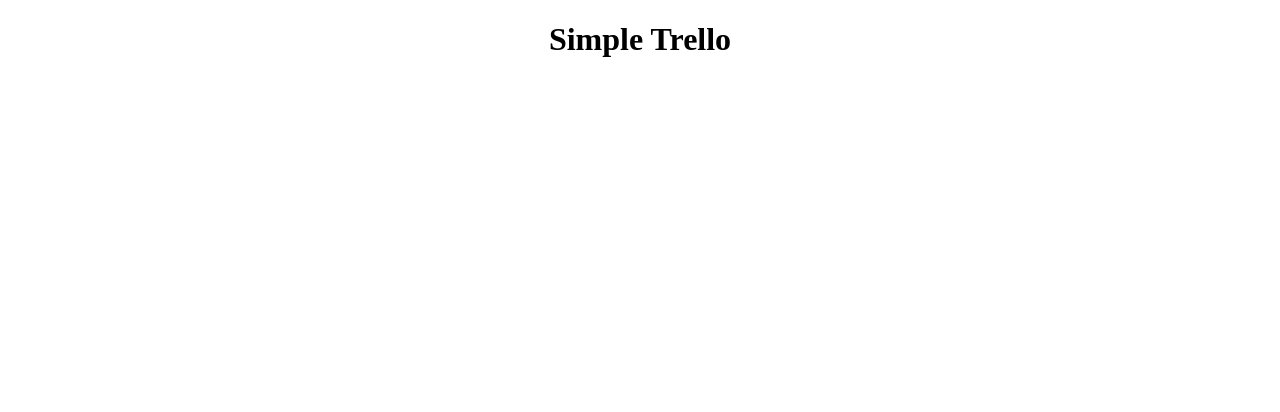
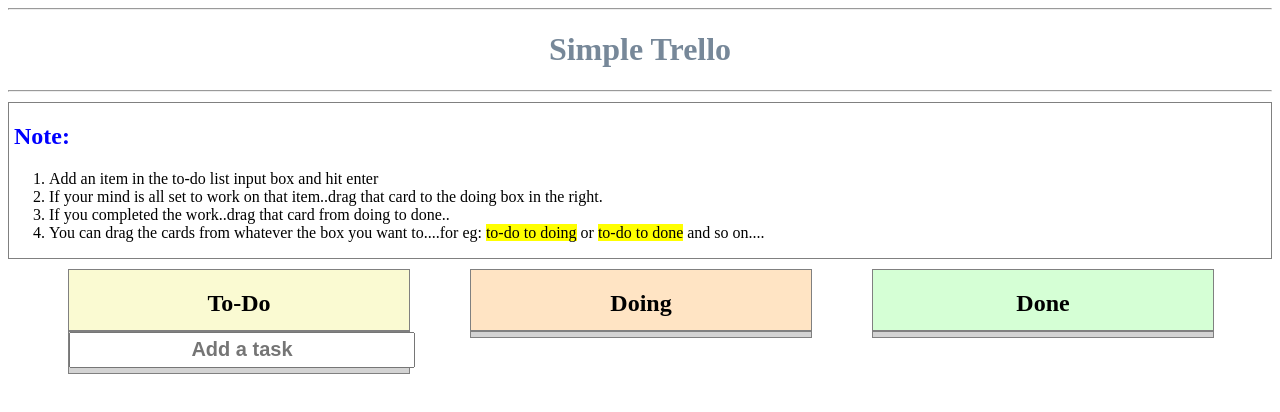
Before and after one commit to pbhanu1994/Simple-Trello, a plain HTML site: page index.html in a window 1280 px wide. Drawn offline with Linux system fonts and the light colour scheme.

Commit message:
index and css files structures

```diff
--- a/index.css
+++ b/index.css
@@ -0,0 +1,71 @@
+#container{
+	margin:auto;
+}
+#note{
+	border: 1px solid grey;
+	margin-top: 10px;
+	margin-bottom: 10px;
+}
+#note-text{
+	margin-left: 5px;
+	color: blue;
+}
+#heading{
+	color: lightslategrey;
+}
+#to-do-main{
+	float: left;
+	margin-left: 60px;
+}
+#to-do-box{
+	width: 340px;
+	height: 60px;
+	background-color: lightgoldenrodyellow;
+	border: 1px solid grey;
+}
+#to-do-footer{
+	width: 340px;
+	height: 100%;
+	background-color: lightgrey;
+	border: 1px solid grey;
+}
+input{
+	width: 338px;
+	height: 30px;
+	font-weight: bold;
+	font-size: 20px;
+	color: blue;
+	text-align: center;
+}
+#doing-box-main{
+	float: left;
+	margin-left: 60px;
+}
+#doing-box{
+	width: 340px;
+	height: 60px;
+	background-color: bisque;
+	border: 1px solid grey;
+}
+#doing-box-footer{
+	width: 340px;
+	height: 100%;
+	background-color: lightgrey;
+	border: 1px solid grey;
+}
+#done-box-main{
+	float: left;
+	margin-left: 60px;
+}
+#done-box{
+	width: 340px;
+	height: 60px;
+	background-color: #D5FFD5;
+	border: 1px solid grey;
+}
+#done-box-footer{
+	width: 340px;
+	height: 100%;
+	background-color: lightgrey;
+	border: 1px solid grey;
+}
--- a/index.html
+++ b/index.html
@@ -2,19 +2,77 @@
 <html>
 <head>
 	<title>Simple Trello Project</title>
+	<link rel="stylesheet" type="text/css" href="index.css">
 </head>
 <body>
+<hr>
 <center>
-	<h1>Simple Trello</h1>
+	<h1 id="heading">Simple Trello</h1>
 </center>
-<div id="to-do-box">
+<hr>
+<div id="note">
+	<h2 id="note-text">Note:</h2>
+	<ol>
+	    <li>Add an item in the to-do list input box and hit enter</li>
+	    <li>If your mind is all set to work on that item..drag that card to the doing box in the right.</li>
+	    <li>If you completed the work..drag that card from doing to done..</li>
+	    <li>You can drag the cards from whatever the box you want to....for eg: <mark>to-do to doing</mark> or <mark>to-do to done</mark> and so on....</li>
+	</ol>
+</div>
+<div id="container">
+<div id="to-do-main">
+	<div id="to-do-box">
+		<center>
+			<h2>To-Do</h2>
+		</center>
+	</div>
+	<div id="to-do-footer">
+		<center>
+			<input type="text" name="task" value="" placeholder="Add a task">
+		</center>
+		<div style="background-color:yellow;margin-top:5px;margin-bottom:5px;">
 
-</div>
-<div id="doing-box">
+		</div>
+		<div style="background-color:yellow;margin-top:5px;margin-bottom:5px;">
 
-</div>
-<div id="done-box">
+		</div>
+	</div>
+</div> <!-- End of To-do Box -->
 
-</div>
+<div id="doing-box-main">
+	<div id="doing-box">
+		<center>
+			<h2>Doing</h2>
+		</center>
+	</div>
+	<div id="doing-box-footer">
+		<div class="doing-content" style="background-color:yellow;margin-top:5px;margin-bottom:5px;">
+
+		</div>
+		<div class="doing-content" style="background-color:yellow;margin-top:5px;margin-bottom:5px;">
+
+		</div>
+	</div>
+</div> <!-- End of Doing Box -->
+
+<div id="done-box-main">
+	<div id="done-box">
+		<center>
+			<h2>Done</h2>
+		</center>
+	</div>
+	<div id="done-box-footer">
+		<div style="background-color:yellow;margin-top:5px;margin-bottom:5px;">
+
+		</div>
+		<div style="background-color:yellow;margin-top:5px;margin-bottom:5px;">
+
+		</div>
+	</div>
+</div> <!-- End of Done box -->
+
+</div> <!-- End of Container -->
+<script src="index.js" type="text/javascript"></script>
+
 </body>
 </html>
--- a/index.js
+++ b/index.js
@@ -0,0 +1 @@
+alert("Hello World!");
```
